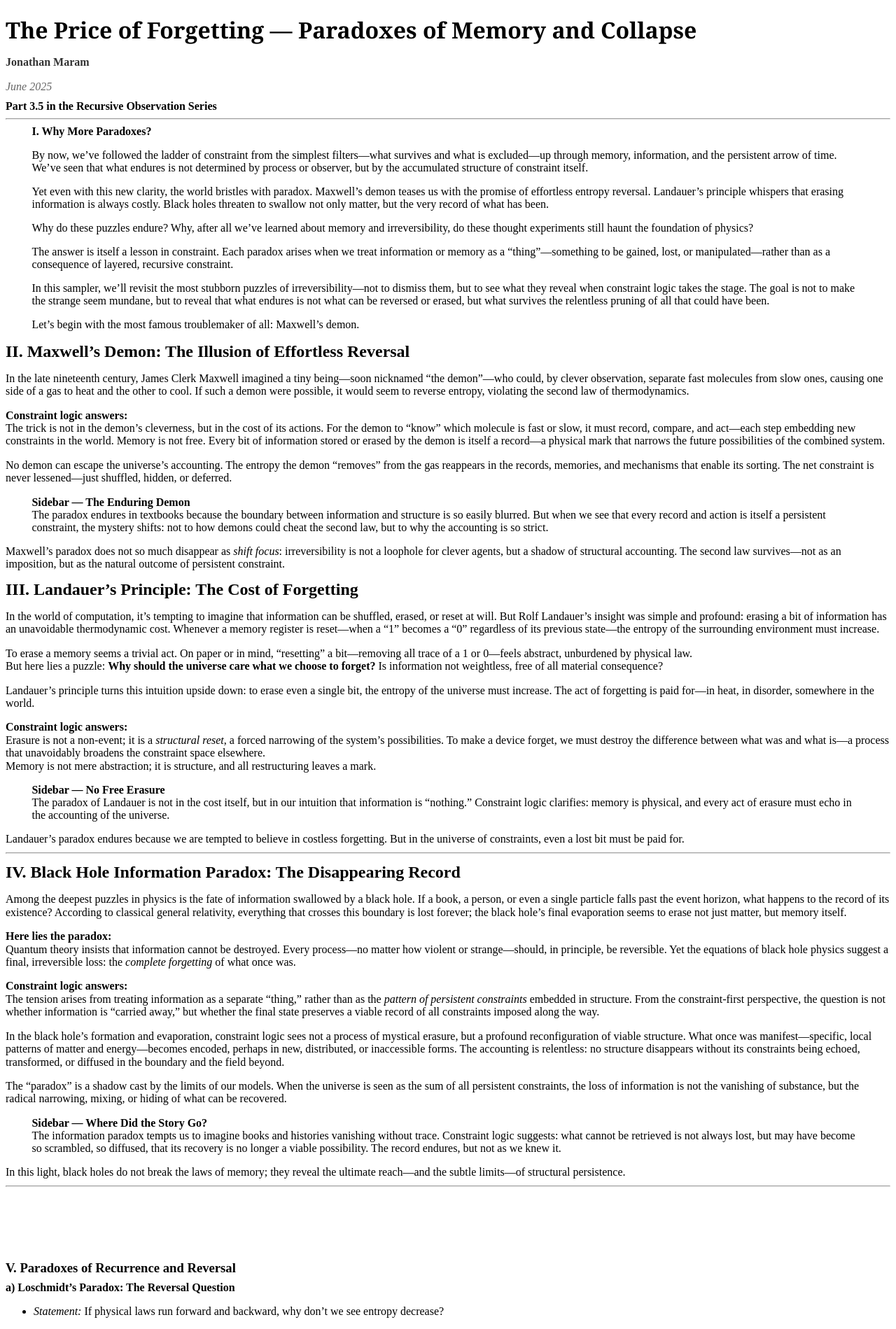
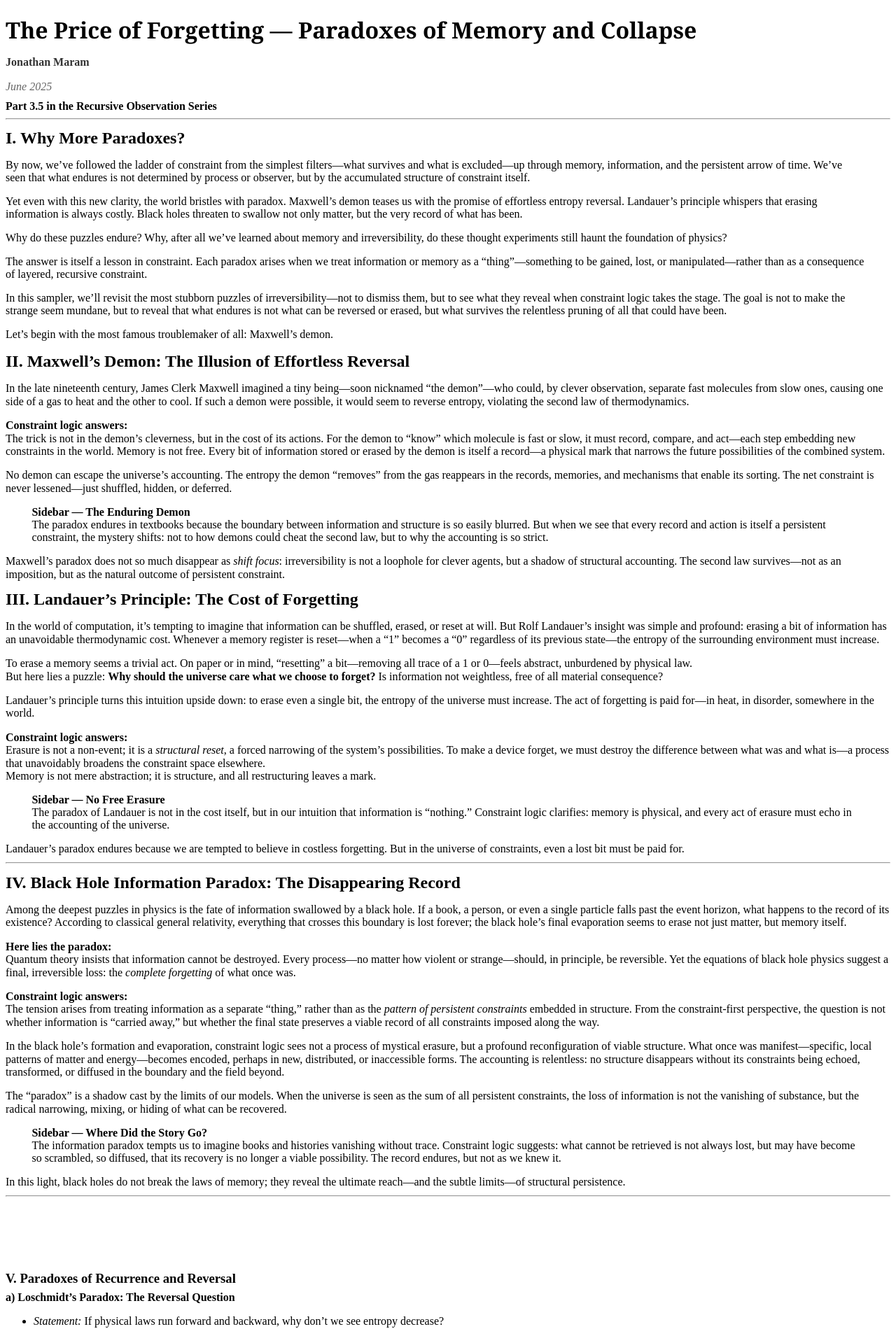
Before and after one commit to jonmmar/maram-cc-site, a Jekyll site: the page dispatch/price_of_forgetting.html, which Jekyll copies as it is, in a window 1280 px wide. Shown: the top 1899 px of the page at 70% size. Built offline with Jekyll 4.4.1, drawn with Linux system fonts in a browser that asks for light colours.

Commit message:
added metadata to files and committed Essay 3.5

```diff
--- a/dispatch/price_of_forgetting.html
+++ b/dispatch/price_of_forgetting.html
@@ -3,10 +3,10 @@
 <head>
 	<meta http-equiv="content-type" content="text/html; charset=utf-8"/>
 	<title>The Price of Forgetting — Paradoxes of Memory and Collapse</title>
-	<meta name="description" content="Why do paradoxes endure? From Maxwell’s demon to black hole information loss, this sampler reframes irreversibility, memory, and entropy through constraint logic. Nothing is erased without cost." />
 	<meta name="generator" content="LibreOffice 7.3.7.2 (Linux)"/>
 	<meta name="created" content="2025-06-26T14:44:45.415572702"/>
-	<meta name="changed" content="2025-06-27T11:28:27.947172925"/>
+	<meta name="changed" content="2025-06-27T12:04:57.950693814"/>
+	<meta name="description" content="Why do paradoxes endure? From Maxwell’s demon to black hole information loss, this sampler reframes irreversibility, memory, and entropy through constraint logic. Nothing is erased without cost."/>
 	<style type="text/css">
 		@page { size: 8.5in 11in; margin: 0.79in }
 		p { line-height: 115%; margin-bottom: 0.1in; background: transparent; background: transparent }
@@ -23,7 +23,7 @@
 		h2.western { font-family: "Liberation Serif", serif; font-size: 18pt; font-weight: bold }
 		h2.cjk { font-family: "Noto Serif CJK SC"; font-size: 18pt; font-weight: bold }
 		h2.ctl { font-family: "Lohit Devanagari"; font-size: 18pt; font-weight: bold }
-		h1 { font-family: "Georgia", serif; font-size: 24pt; font-weight: bold; margin-bottom: 0.08in; background: transparent; page-break-after: avoid }
+		h1 { font-family: "Georgia", serif; font-size: 24pt; font-weight: bold; margin-bottom: 0.08in; background: transparent; background: transparent; page-break-after: avoid }
 		p.author { color: #333333 }
 		p.date { color: #666666 }
 		strong { font-weight: bold }
@@ -39,33 +39,35 @@ Price of Forgetting — Paradoxes of Memory and Collapse</h1>
 <h4 class="western">Part 3.5 in the Recursive Observation Series</h4>
 <hr/>
 
-<h4 class="western" style="margin-left: 0.39in; margin-right: 0.39in">
-I. Why More Paradoxes?</h4>
-<blockquote>By now, we’ve followed the ladder of constraint from
-the simplest filters—what survives and what is excluded—up
-through memory, information, and the persistent arrow of time. We’ve
-seen that what endures is not determined by process or observer, but
-by the accumulated structure of constraint itself.</blockquote>
-<blockquote>Yet even with this new clarity, the world bristles with
-paradox. Maxwell’s demon teases us with the promise of effortless
-entropy reversal. Landauer’s principle whispers that erasing
-information is always costly. Black holes threaten to swallow not
-only matter, but the very record of what has been.</blockquote>
-<blockquote>Why do these puzzles endure? Why, after all we’ve
-learned about memory and irreversibility, do these thought
-experiments still haunt the foundation of physics?</blockquote>
-<blockquote>The answer is itself a lesson in constraint. Each paradox
-arises when we treat information or memory as a “thing”—something
-to be gained, lost, or manipulated—rather than as a consequence of
-layered, recursive constraint.</blockquote>
-<blockquote>In this sampler, we’ll revisit the most stubborn
-puzzles of irreversibility—not to dismiss them, but to see what
-they reveal when constraint logic takes the stage. The goal is not to
-make the strange seem mundane, but to reveal that what endures is not
-what can be reversed or erased, but what survives the relentless
-pruning of all that could have been.</blockquote>
-<blockquote>Let’s begin with the most famous troublemaker of all:
-Maxwell’s demon.</blockquote>
+<h2 class="western">I. Why More Paradoxes?</h2>
+<blockquote style="margin-left: 0in">By now, we’ve followed the
+ladder of constraint from the simplest filters—what survives and
+what is excluded—up through memory, information, and the persistent
+arrow of time. We’ve seen that what endures is not determined by
+process or observer, but by the accumulated structure of constraint
+itself.</blockquote>
+<blockquote style="margin-left: 0in">Yet even with this new clarity,
+the world bristles with paradox. Maxwell’s demon teases us with the
+promise of effortless entropy reversal. Landauer’s principle
+whispers that erasing information is always costly. Black holes
+threaten to swallow not only matter, but the very record of what has
+been.</blockquote>
+<blockquote style="margin-left: 0in">Why do these puzzles endure?
+Why, after all we’ve learned about memory and irreversibility, do
+these thought experiments still haunt the foundation of physics?</blockquote>
+<blockquote style="margin-left: 0in">The answer is itself a lesson in
+constraint. Each paradox arises when we treat information or memory
+as a “thing”—something to be gained, lost, or
+manipulated—rather than as a consequence of layered, recursive
+constraint.</blockquote>
+<blockquote style="margin-left: 0in">In this sampler, we’ll revisit
+the most stubborn puzzles of irreversibility—not to dismiss them,
+but to see what they reveal when constraint logic takes the stage.
+The goal is not to make the strange seem mundane, but to reveal that
+what endures is not what can be reversed or erased, but what survives
+the relentless pruning of all that could have been.</blockquote>
+<blockquote style="margin-left: 0in">Let’s begin with the most
+famous troublemaker of all: Maxwell’s demon.</blockquote>
 <h2 class="western"><strong>II. Maxwell’s Demon: The Illusion of
 Effortless Reversal</strong></h2>
 <p>In the late nineteenth century, James Clerk Maxwell imagined a
```
Also changed, not shown: 1 other file.
